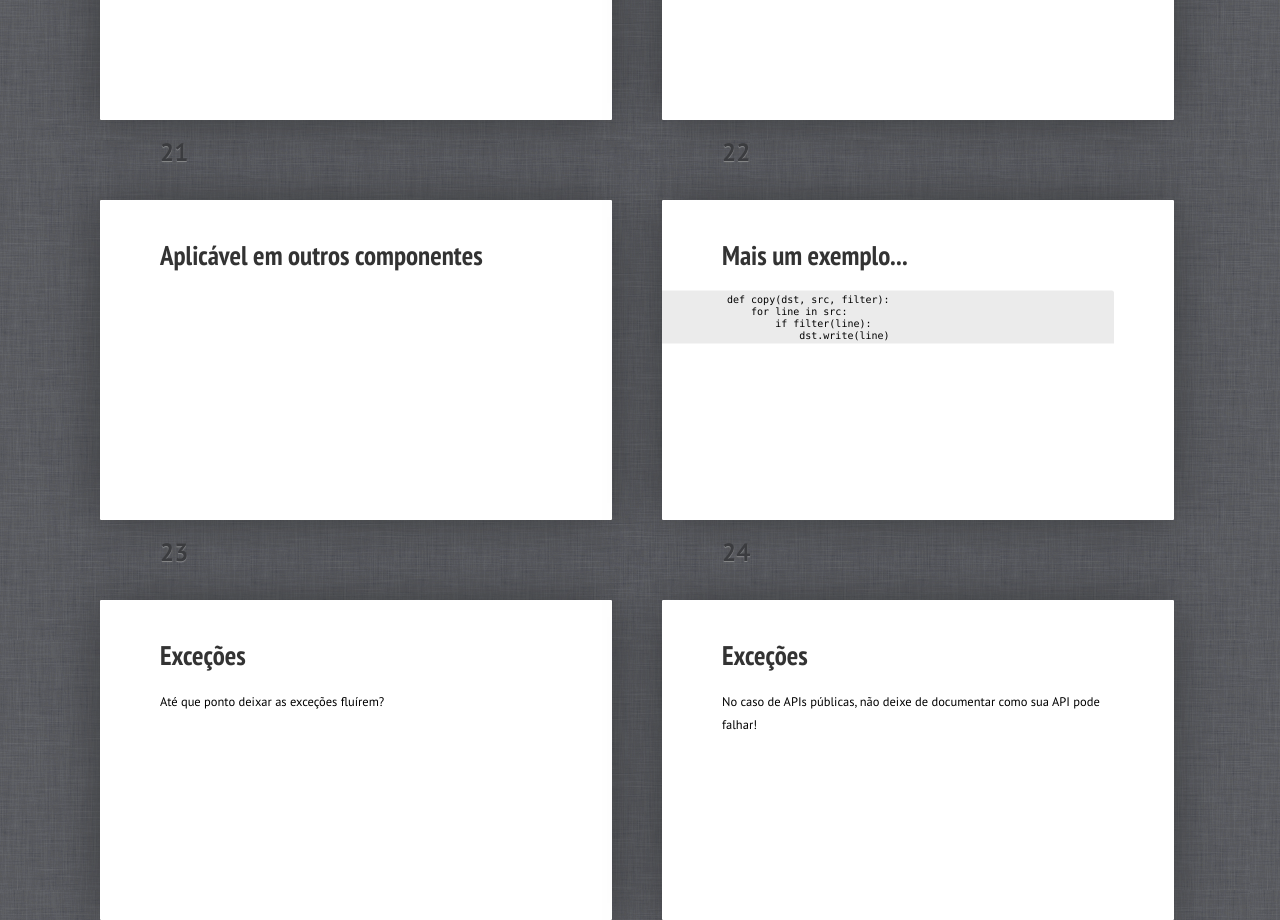
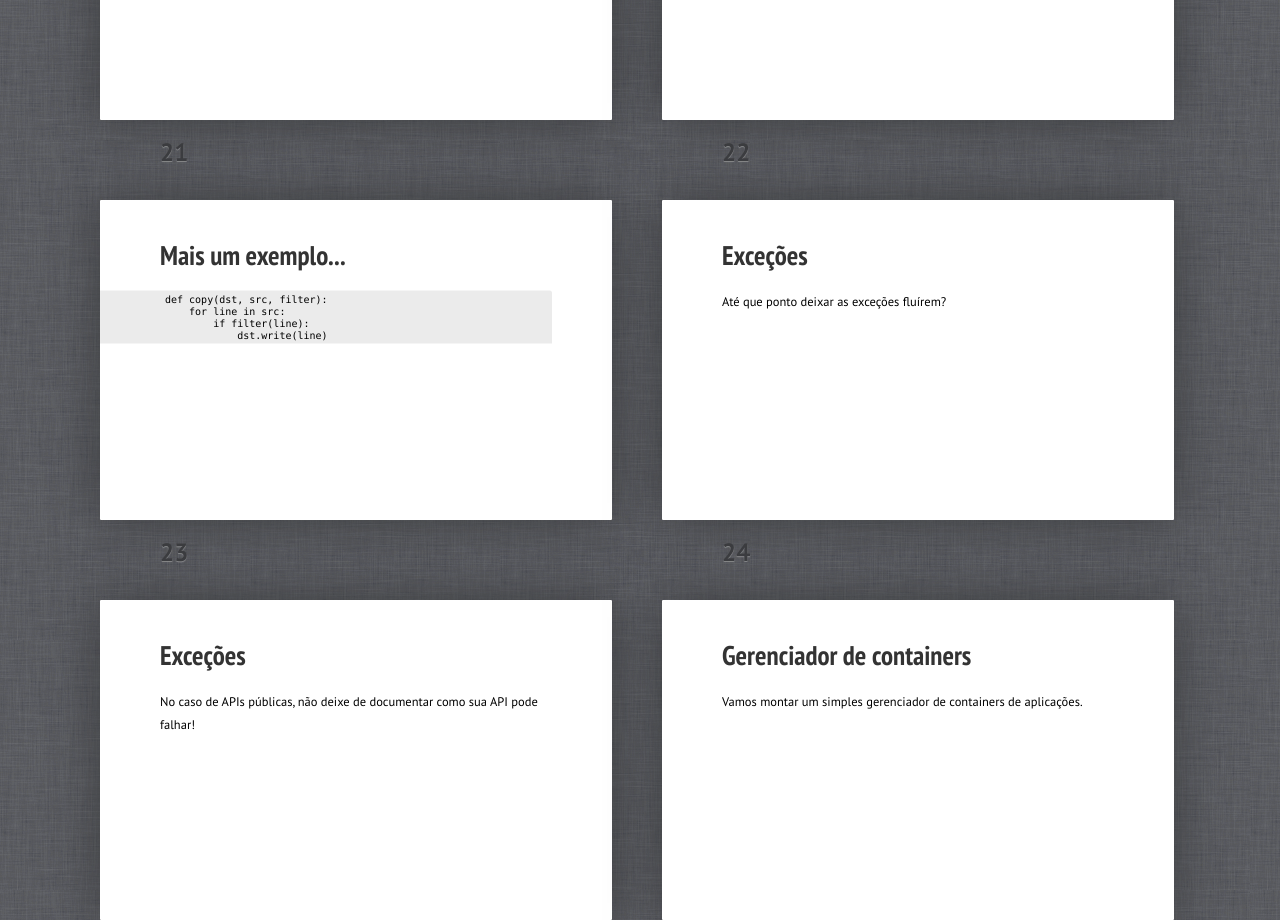
Before and after one commit to fsouza/duck-typing-pyne, a plain HTML site: page index.html in a window 1280 px wide. Shown: the part 4360-5280 px from the top of the page. Drawn offline with Linux system fonts and the light colour scheme.

Commit message:
index: removendo slide sobre outros componentes
Não lembro por que adicionei esse slide, então morre diabo!

```diff
--- a/index.html
+++ b/index.html
@@ -323,15 +323,6 @@ class Person(models.Model):
 			</section>
 		</div>
 	</div>
-	<div class="slide" id="Components">
-		<div>
-			<section>
-				<header>
-					<h2>Aplicável em outros componentes</h2>
-				</header>
-			</section>
-		</div>
-	</div>
 	<div class="slide" id="FileExample">
 		<div>
 			<section>
```
